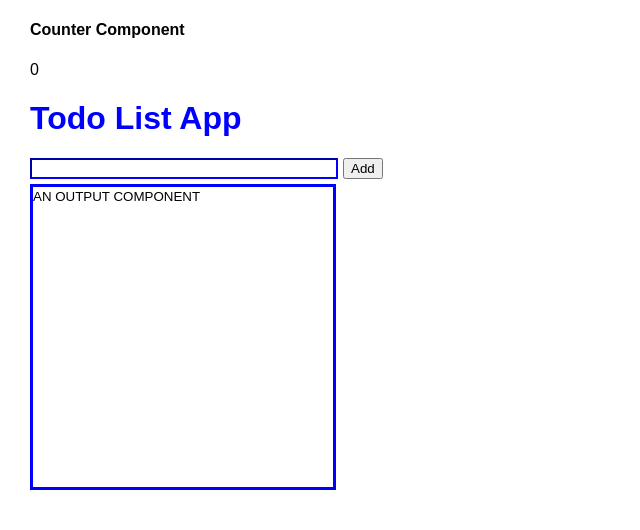
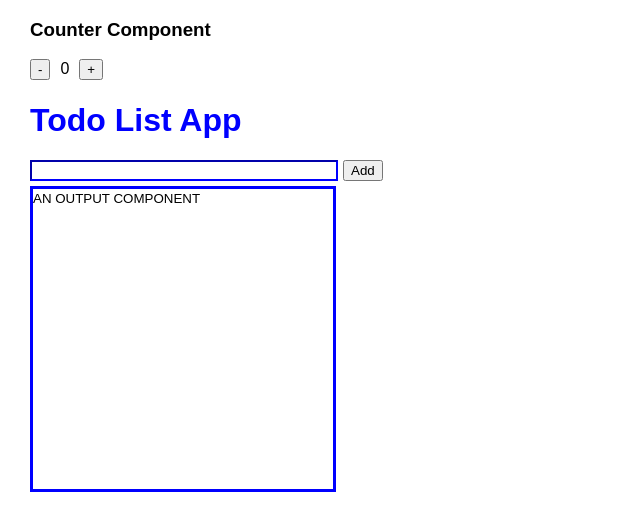
Before and after one commit to yanuaryudhistira/impacttodo-react, a React (Create React App) app: page / in a window 1280 px wide. Shown: the top 530 px of the page, without its empty margins (0-640 px from the left). Built offline with nearby package versions, Linux system fonts and the light colour scheme.

Commit message:
Implement counter increment & decrement

```diff
--- /dev/null
+++ b/src/medium/Counter.css
@@ -0,0 +1,3 @@
+span {
+  padding: 0 10px;
+}
--- a/src/medium/Counter.js
+++ b/src/medium/Counter.js
@@ -1,20 +1,37 @@
 import React from "react";
+import "./Counter.css";
 
 export default class Counter extends React.Component {
   constructor(props) {
     super(props);
     this.state = {
-      currentValue: 0
+      value: 0
     };
+    this.increment = this.increment.bind(this);
+    this.decrement = this.decrement.bind(this);
+  }
+
+  increment() {
+    this.setState(prevState => {
+      return { value: prevState.value + 1 };
+    });
+  }
+
+  decrement() {
+    this.setState(prevState => {
+      return { value: prevState.value - 1 };
+    });
   }
 
   render() {
-    const currentValue = this.state.currentValue;
+    const value = this.state.value;
 
     return (
       <div>
-        <h4>Counter Component</h4>
-        {currentValue}
+        <h3>Counter Component</h3>
+        <button onClick={this.decrement}>-</button>
+        <span>{value}</span>
+        <button onClick={this.increment}>+</button>
       </div>
     );
   }
```
